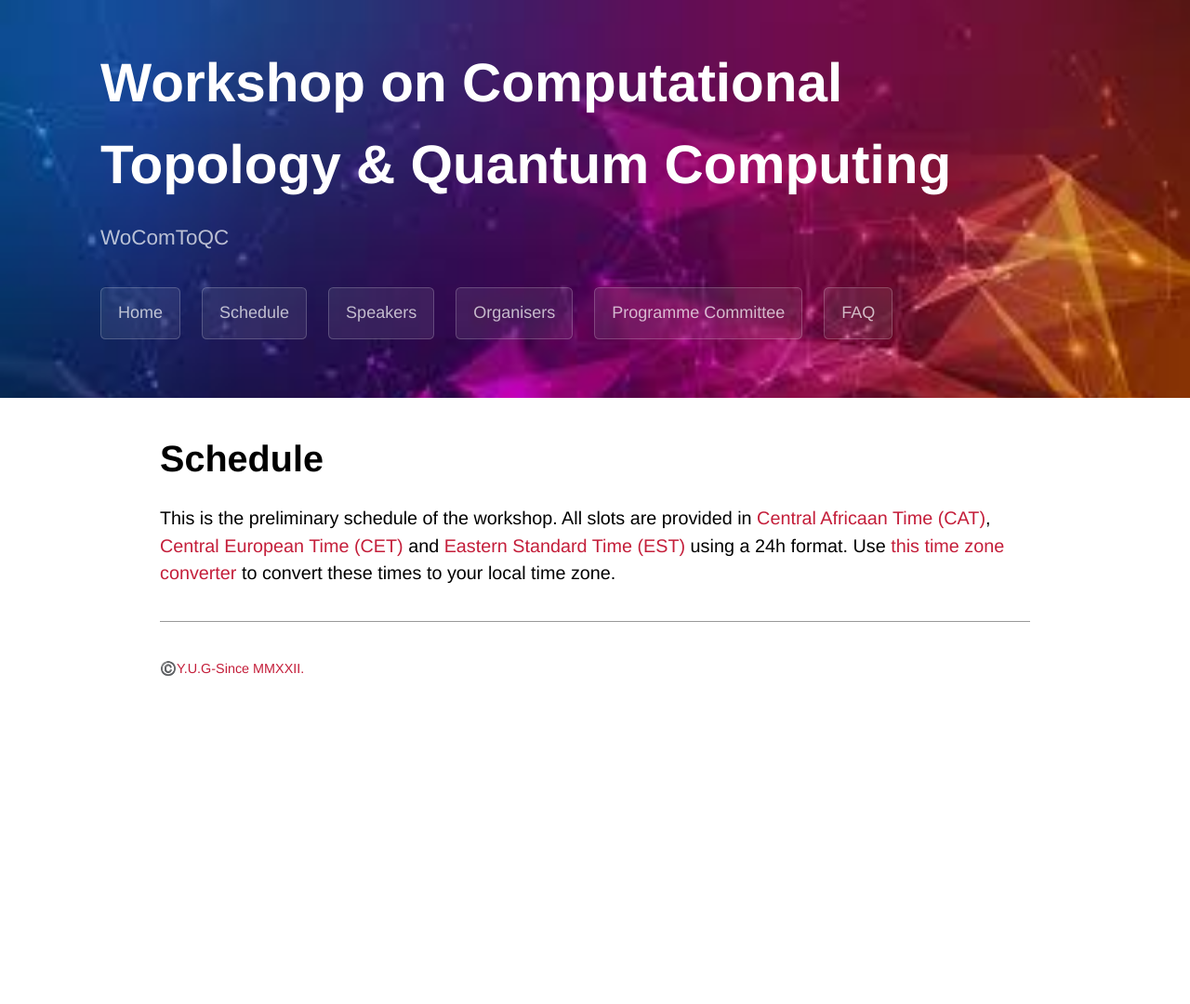
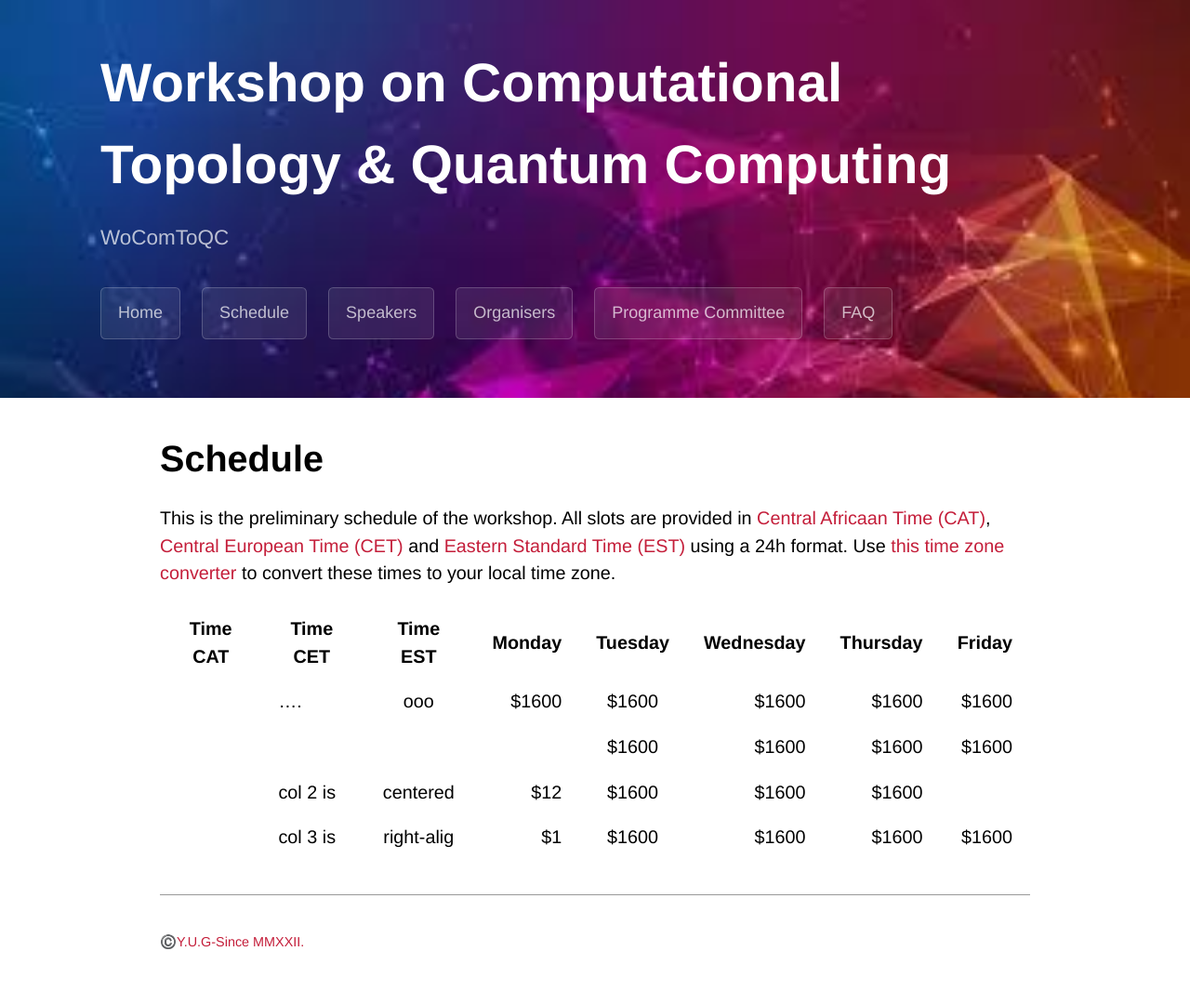
Before and after one commit to WoComtoQC/wocomtoqc.github.io, a Jekyll site: the page built from schedule.md, in a window 1280 px wide. Shown: the whole page at 93% size. Built offline with Jekyll 4.4.1, drawn with Linux system fonts in a browser that asks for light colours; some web fonts are replaced; our own code applies the rules of GitHub Pages for plain Markdown files; before the commit the page ends 900 px from its top, so only the background shows below that.

Commit message:
Update schedule.md

```diff
--- a/schedule.md
+++ b/schedule.md
@@ -1,6 +1,13 @@
 # Schedule
 
 This is the preliminary schedule of the workshop. All slots are provided
-in [Central Africaan Time (CAT)](https://en.wikipedia.org/wiki/Central_Africa_Time#:~:text=Central%20Africa%20Time%20is%20two,and%20Central%20European%20Summer%20Time.), [Central European Time (CET)](https://en.wikipedia.org/wiki/Central_European_Time) and [Eastern Standard Time (EST)](https://en.wikipedia.org/wiki/Eastern_Time_Zone) using
-a 24h format. Use [this time zone converter](https://www.thetimezoneconverter.com) to convert
+in [Central Africaan Time (CAT)](https://en.wikipedia.org/wiki/Central_Africa_Time#:~:text=Central%20Africa%20Time%20is%20two,and%20Central%20European%20Summer%20Time.), [Central European Time (CET)](https://en.wikipedia.org/wiki/Central_European_Time) and [Eastern Standard Time (EST)](https://en.wikipedia.org/wiki/Eastern_Time_Zone) using a 24h format. Use [this time zone converter](https://www.thetimezoneconverter.com) to convert
 these times to your local time zone.
+
+
+| Time CAT |  Time CET| Time EST   |  Monday | Tuesday  | Wednesday | Thursday | Friday |
+|----------|----------|:----------:|--------:|:--------:| ---------:| --------:| ------:|
+|          | ....     |  ooo       | $1600   | $1600    | $1600     | $1600    | $1600  |
+|          |          |            |         | $1600    | $1600     |$1600     | $1600  |
+|          | col 2 is | centered   |   $12   | $1600    | $1600     | $1600    |        |
+|          | col 3 is | right-alig |    $1   | $1600    | $1600     | $1600    | $1600  |
```
